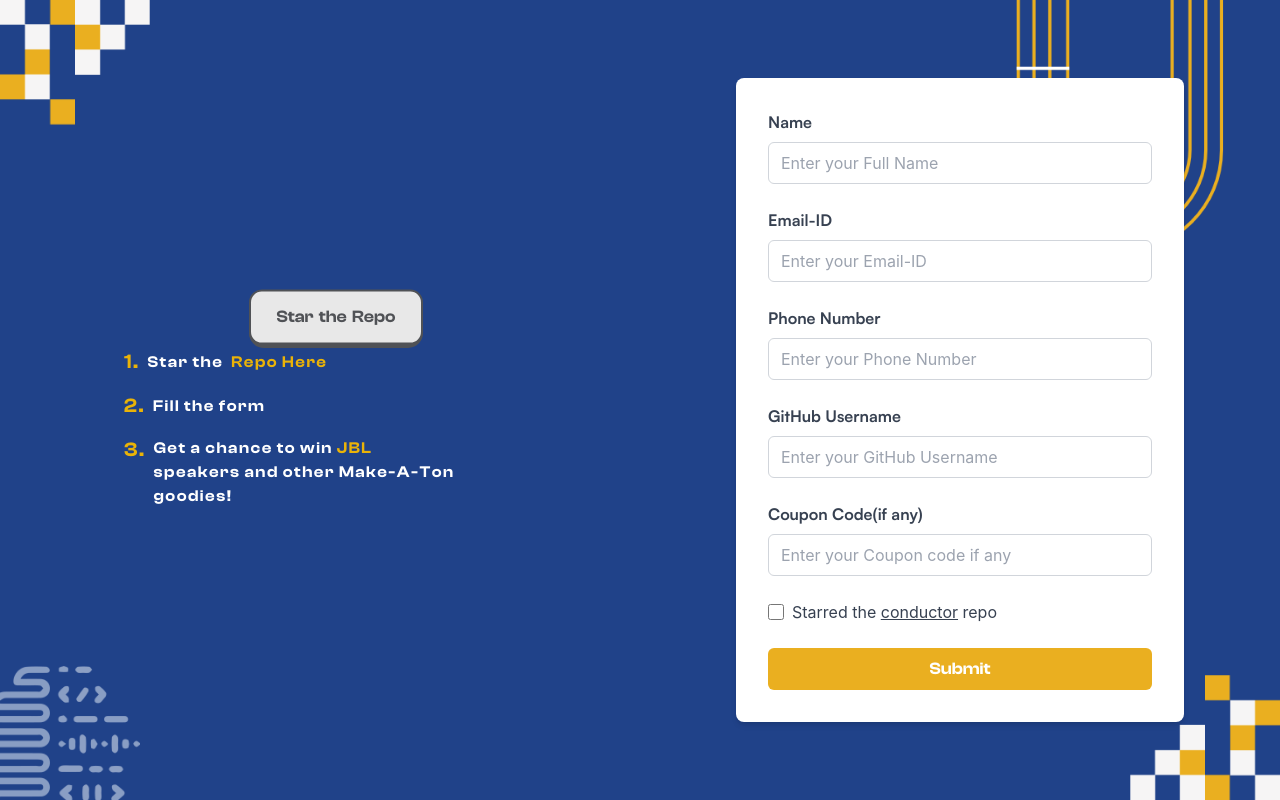
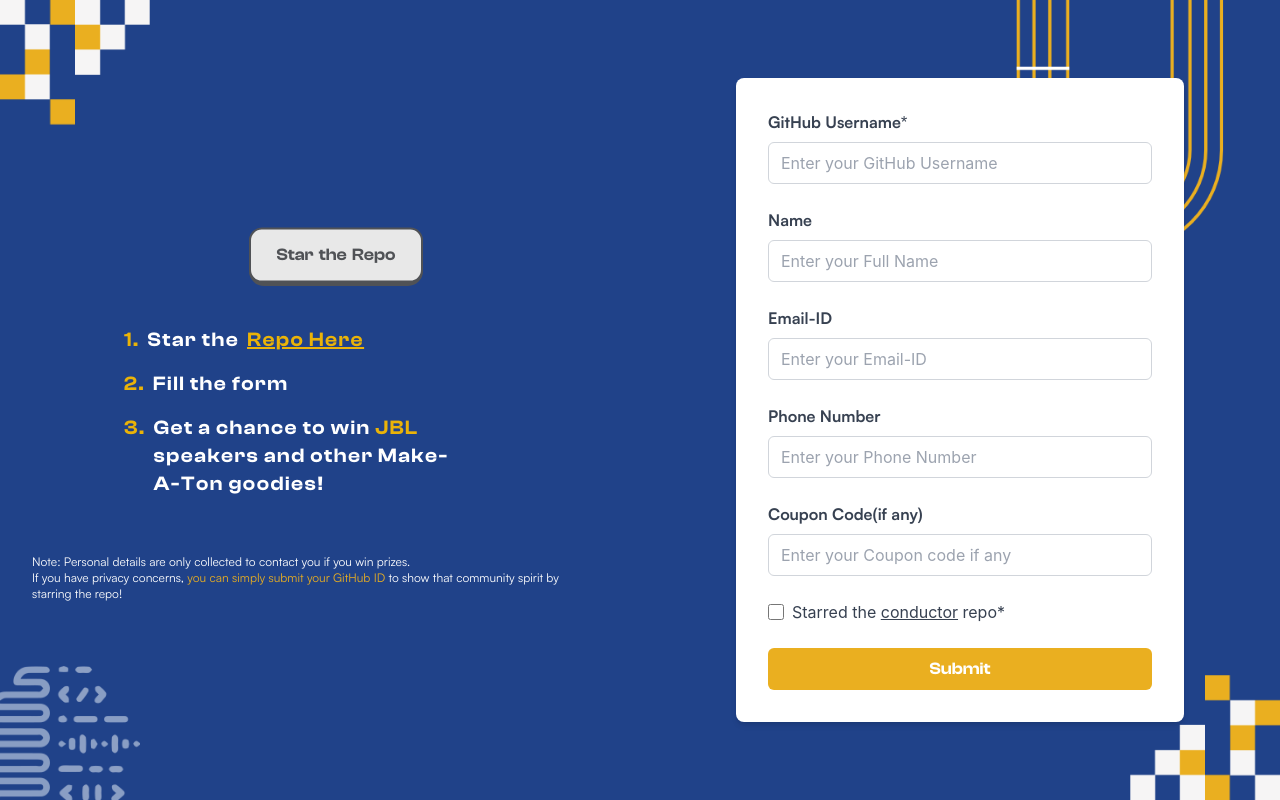
Before and after one commit to Make-a-Ton/make-a-ton-2024, a Next.js app: page /star-a-ton in a window 1280 px wide. Built offline with nearby package versions, Linux system fonts and the light colour scheme; no server answers; the database is empty; a web font is replaced by a local one.

Commit message:
added disclaimer

```diff
--- a/src/pages/star-a-ton/index.jsx
+++ b/src/pages/star-a-ton/index.jsx
@@ -109,7 +109,7 @@ export default function StarredCheckForm() {
                 />
               </div> */}
 
-              <div className="flex flex-col items-center justify-center sm:ml-8 mt-6 sm:mt-0">
+              <div className="flex flex-col items-center justify-center sm:ml-8 mt-6 sm:mt-0 gap-10">
                 <div className="flex flex-col items-center gap-8">
                   <div>
                     <button
@@ -124,54 +124,15 @@ export default function StarredCheckForm() {
                       <span class="button_top">Star&nbsp; the&nbsp; Repo</span>
                     </button>
                   </div>
-                  <div className="flex justify-end w-full z-10 md: -mt-16 ">
-                    {/* <svg
-                      width="50"
-                      height="50"
-                      viewBox="0 0 241 274"
-                      fill="none"
-                      xmlns="http://www.w3.org/2000/svg"
-                    >
-                      <path
-                        fill-rule="evenodd"
-                        clip-rule="evenodd"
-                        d="M78.7568 134.999L84.8448 145.96L95.8073 139.872L101.895 150.833L112.857 144.745L118.945 155.706L129.906 149.618L135.995 160.581L146.956 154.493L153.044 165.454L164.007 159.366L170.095 170.327L181.056 164.239L187.144 175.201L154.259 193.465L166.435 215.389L177.397 209.301L189.573 231.224L200.535 225.136L212.712 247.06L190.788 259.236L178.611 237.312L167.65 243.4L155.474 221.477L144.512 227.565L138.424 216.604L127.462 222.692L133.55 233.654L122.589 239.742L128.677 250.703L117.715 256.791L51.0473 136.756L62.0088 130.668L67.7954 141.087L78.7568 134.999Z"
-                        fill="#20458A"
-                      />
-                      <path
-                        fill-rule="evenodd"
-                        clip-rule="evenodd"
-                        d="M45.0721 125.995L44.9605 125.795L55.9239 119.706L61.7103 130.124L72.6705 124.037L78.7587 134.999L67.7985 141.086L62.0121 130.667L51.0487 136.756L117.717 256.792L128.68 250.703L134.768 261.665L112.845 273.841L34.1119 132.083L45.0721 125.995ZM128.68 250.703L122.592 239.741L133.552 233.654L139.64 244.616L128.68 250.703ZM133.552 233.654L127.464 222.692L138.427 216.603L144.515 227.565L133.552 233.654ZM144.515 227.565L155.476 221.478L167.652 243.401L156.692 249.489L144.515 227.565ZM167.652 243.401L178.612 237.314L190.788 259.237L179.828 265.325L167.652 243.401ZM190.788 259.237L212.715 247.059L218.802 258.02L196.876 270.198L190.788 259.237ZM212.715 247.059L200.539 225.136L211.499 219.049L223.675 240.972L212.715 247.059ZM200.539 225.136L189.575 231.225L177.399 209.301L188.362 203.212L200.539 225.136ZM177.399 209.301L166.436 215.39L154.259 193.467L187.146 175.202L181.058 164.24L192.022 158.151L204.198 180.074L171.311 198.34L177.399 209.301ZM181.058 164.24L170.098 170.327L164.01 159.366L174.97 153.278L181.058 164.24ZM164.01 159.366L153.047 165.455L146.958 154.493L157.922 148.404L164.01 159.366ZM146.958 154.493L135.995 160.581L129.907 149.62L140.87 143.531L146.958 154.493ZM129.907 149.62L118.947 155.708L112.859 144.746L123.819 138.658L129.907 149.62ZM112.859 144.746L101.898 150.833L95.8102 139.871L106.77 133.784L112.859 144.746ZM95.8102 139.871L84.8469 145.96L78.7587 134.999L89.722 128.91L95.8102 139.871Z"
-                        fill="white"
-                      />
-                      <path
-                        fill-rule="evenodd"
-                        clip-rule="evenodd"
-                        d="M46.2348 107.008L100.729 38.6123L73.3434 0.0771484L46.2348 107.008Z"
-                        fill="#EAAF20"
-                      />
-                      <path
-                        fill-rule="evenodd"
-                        clip-rule="evenodd"
-                        d="M25.0473 142.889L46.2462 263.022L0.101562 268.544L25.0473 142.889Z"
-                        fill="#EAAF20"
-                      />
-                      <path
-                        fill-rule="evenodd"
-                        clip-rule="evenodd"
-                        d="M57.4818 111.708L196.803 23.4286L240.787 53.9804L57.4818 111.708Z"
-                        fill="#EAAF20"
-                      />
-                    </svg> */}
-                  </div>
+                  <div className="flex justify-end w-full z-10 md: -mt-16 "></div>
                 </div>
                 <ol className="list-none space-y-4 ml-7 mt-8 text-xl md:text-3xl font-clash-semi text-white tracking-wider">
                   <li className="flex flex-wrap items-center gap-2">
                     <span className="text-yellow-500 font-clash-semi text-base md:text-xl">
                       1.
                     </span>
-                    <span className="text-sm md:text-base">Star the</span>
-                    <span className="text-yellow-500 font-clash-semi text-sm md:text-base">
+                    <span className="text-sm md:text-xl">Star the</span>
+                    <span className="text-yellow-500 font-clash-semi text-sm md:text-xl underline hover:text-amber-400">
                       <a href="https://github.com/conductor-oss/conductor">
                         Repo Here
                       </a>
@@ -181,25 +142,34 @@ export default function StarredCheckForm() {
                     <span className="text-yellow-500 font-clash-semi text-base md:text-xl">
                       2.
                     </span>
-                    <span className="text-sm md:text-base">Fill the form</span>
+                    <span className="text-sm md:text-xl">Fill the form</span>
                   </li>
                   <li className="flex flex-wrap items-start gap-2">
                     <span className="text-yellow-500 font-clash-semi text-base md:text-xl">
                       3.
                     </span>
-                    <span className="text-sm md:text-base w-48 md:w-2/3 ">
+                    <span className="text-sm md:text-xl w-48 md:w-2/3 ">
                       Get a chance to win{" "}
                       <span className="text-yellow-500">JBL</span> speakers{" "}
-                      <span className="  text-sm md:text-base">
+                      <span className="  text-sm md:text-xl">
                         and other Make-A-Ton goodies!
                       </span>
                     </span>
-
-                    <div className=""></div>
                   </li>
                 </ol>
               </div>
             </div>
+          </div>
+          <div className="text-xs md:text-md font-satoshi-regular text-justify md:text-left  ">
+            <span>
+              Note: Personal details are only collected to contact you if you
+              win prizes. <br />
+              If you have privacy concerns,{" "}
+              <span className="text-customYellow">
+                you can simply submit your GitHub ID{" "}
+              </span>
+              to show that community spirit by starring the repo!
+            </span>
           </div>
         </div>
 
@@ -255,6 +225,19 @@ export default function StarredCheckForm() {
               <form onSubmit={handleSubmit} className="space-y-4 sm:space-y-6">
                 <div>
                   <label className="block text-gray-700 font-satoshi-bold mb-2">
+                    GitHub Username*
+                  </label>
+                  <input
+                    type="text"
+                    placeholder="Enter your GitHub Username"
+                    value={username}
+                    onChange={(e) => setUsername(e.target.value)}
+                    required
+                    className="w-full px-3 py-2 border border-gray-300 rounded-md focus:outline-none focus:ring-2 focus:ring-[#204289]"
+                  />
+                </div>
+                <div>
+                  <label className="block text-gray-700 font-satoshi-bold mb-2">
                     Name
                   </label>
                   <input
@@ -262,7 +245,6 @@ export default function StarredCheckForm() {
                     placeholder="Enter your Full Name"
                     value={name}
                     onChange={(e) => setName(e.target.value)}
-                    required
                     className="w-full px-3 py-2 border border-gray-300 rounded-md focus:outline-none focus:ring-2 focus:ring-[#204289]"
                   />
                 </div>
@@ -275,7 +257,6 @@ export default function StarredCheckForm() {
                     placeholder="Enter your Email-ID"
                     value={email}
                     onChange={(e) => setEmail(e.target.value)}
-                    required
                     className="w-full px-3 py-2 border border-gray-300 rounded-md focus:outline-none focus:ring-2 focus:ring-[#204289]"
                   />
                 </div>
@@ -288,19 +269,6 @@ export default function StarredCheckForm() {
                     placeholder="Enter your Phone Number"
                     value={phone}
                     onChange={(e) => setPhone(e.target.value)}
-                    required
-                    className="w-full px-3 py-2 border border-gray-300 rounded-md focus:outline-none focus:ring-2 focus:ring-[#204289]"
-                  />
-                </div>
-                <div>
-                  <label className="block text-gray-700 font-satoshi-bold mb-2">
-                    GitHub Username
-                  </label>
-                  <input
-                    type="text"
-                    placeholder="Enter your GitHub Username"
-                    value={username}
-                    onChange={(e) => setUsername(e.target.value)}
                     required
                     className="w-full px-3 py-2 border border-gray-300 rounded-md focus:outline-none focus:ring-2 focus:ring-[#204289]"
                   />
@@ -336,7 +304,7 @@ export default function StarredCheckForm() {
                       >
                         conductor
                       </a>{" "}
-                      repo
+                      repo*
                     </label>
                   </div>
                 </div>
```
